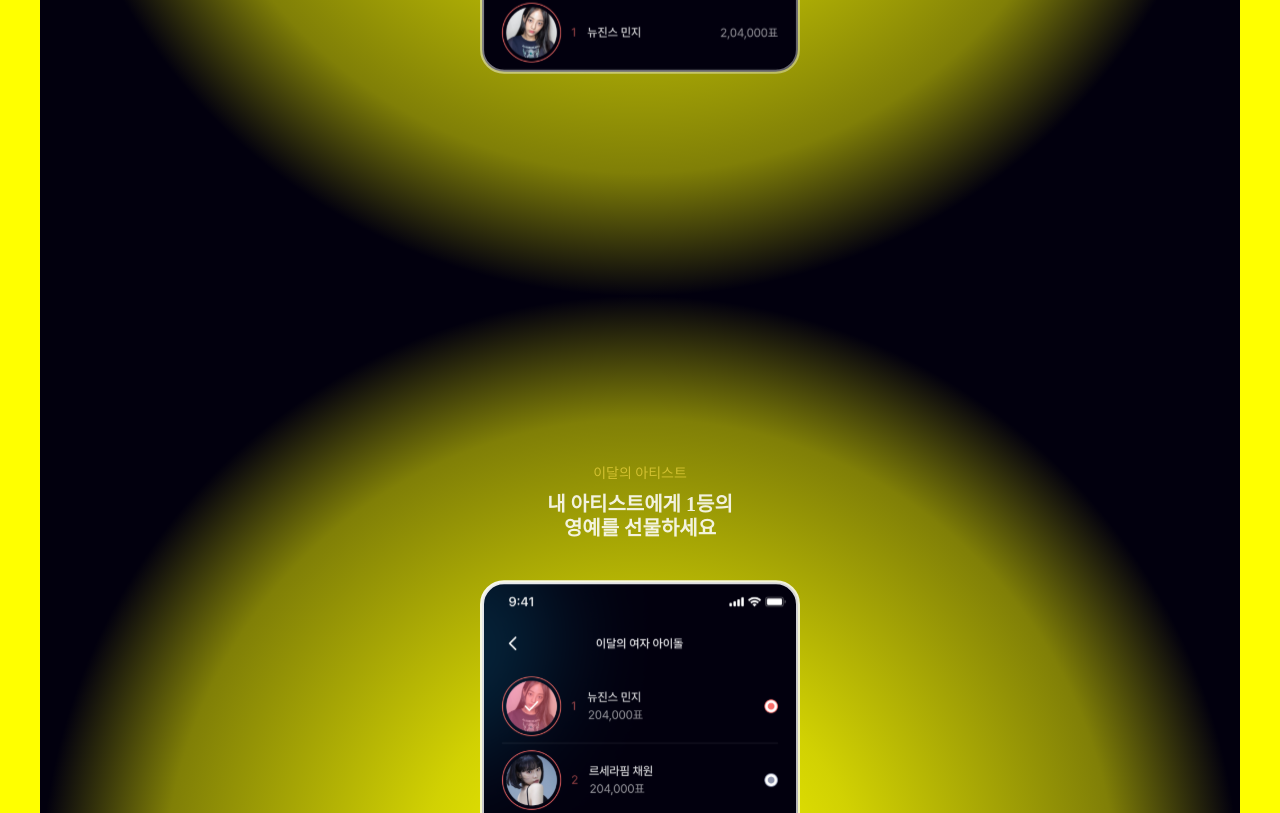
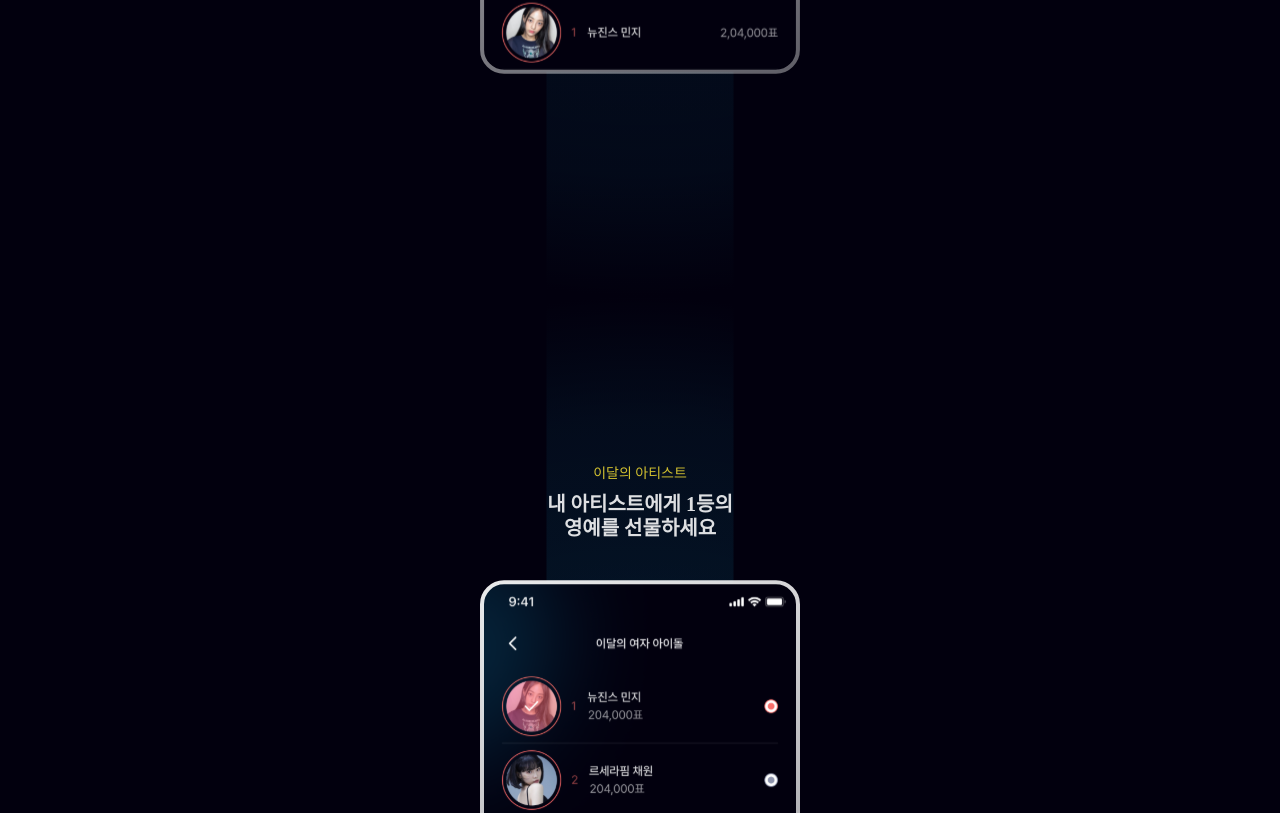
Before and after one commit to Codeit-Sprint-6-Part-2-Team-9/frontend, a React (Vite) app: page / in a window 1280 px wide. Shown: the part 1984-2797 px from the top of the page. Built offline with nearby package versions, Linux system fonts and the light colour scheme.

Commit message:
feat: center line 추가

```diff
--- a/src/pages/home-page/Container.module.css
+++ b/src/pages/home-page/Container.module.css
@@ -1,4 +1,5 @@
 .Container {
+  position: relative;
   max-width: 375px;
   height: 3248px;
   margin: 0 auto;
--- a/src/pages/home-page/HomePage.jsx
+++ b/src/pages/home-page/HomePage.jsx
@@ -14,8 +14,9 @@ const HomePage = () => {
 
   return (
     <Container>
+      <div className={classes.centerLine}></div>
       <section className={classes.intro}>
-        <div className={classes.introTitle} style={{ color: 'white' }}>
+        <div className={classes.introTitle}>
           <div className={classes.introTitleFont}>
             내가 좋아하는 아이돌을
             <br />
--- a/src/pages/home-page/HomePage.module.css
+++ b/src/pages/home-page/HomePage.module.css
@@ -42,7 +42,8 @@
   font-weight: 400;
   line-height: 23.87px;
   text-align: center;
-  z-index: 9999;
+  color: #ffffff;
+  z-index: 1;
 }
 
 @media (min-width: 768px) {
@@ -86,7 +87,6 @@
 
 .introImg {
   display: block;
-
   height: 100%;
   opacity: 0.7;
   margin: 0 auto;
@@ -118,7 +118,7 @@
 
 .logoImg {
   width: 100%;
-  z-index: 9999;
+  z-index: 1;
 }
 
 .landingButton {
@@ -202,20 +202,17 @@
   width: 100%;
   height: 812px;
   opacity: 0px;
-  background: pink;
 }
 
 @media (min-width: 768px) {
   .descriptionSection {
     height: 744px;
-    background: green;
   }
 }
 
 @media (min-width: 1280px) {
   .descriptionSection {
     height: 1200px;
-    background: yellow;
   }
 }
 
@@ -346,3 +343,36 @@
     right: auto;
   }
 }
+
+.centerLine {
+  position: absolute;
+  display: flex;
+  top: 1029px;
+  left: 50%;
+  transform: translateX(-50%);
+  z-index: -1;
+  width: 117px;
+  height: 2133px;
+  background-image: linear-gradient(
+    180deg,
+    #030615 0%,
+    #051d31 42.67%,
+    #051e32 53.12%,
+    #051c30 74.27%,
+    #030b1c 100%
+  );
+}
+
+@media (min-width: 768px) {
+  .centerLine {
+    top: 1450px;
+    height: 2050px;
+  }
+}
+
+@media (min-width: 1280px) {
+  .centerLine {
+    width: 187px;
+    height: 3091px;
+  }
+}
```
